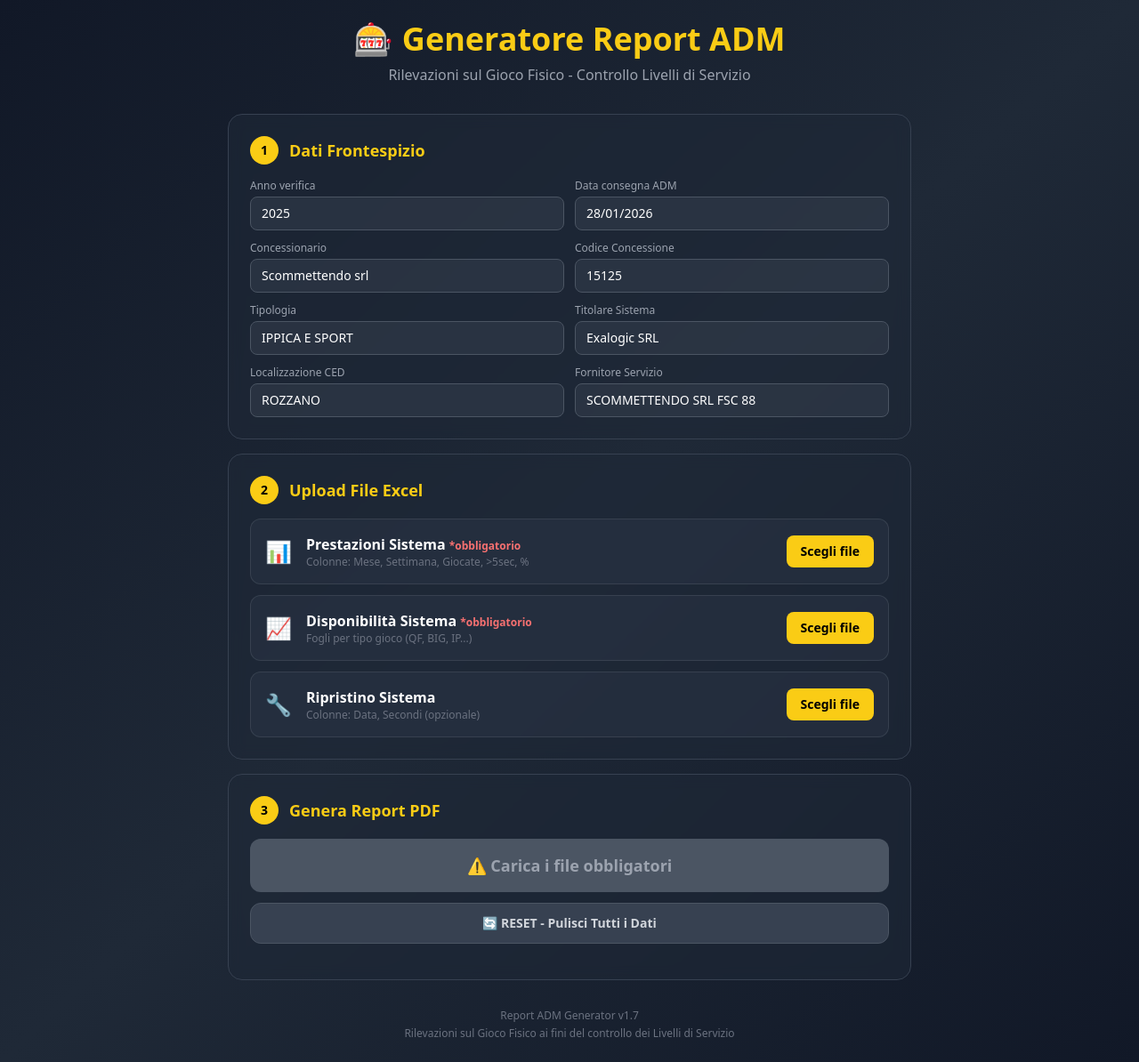
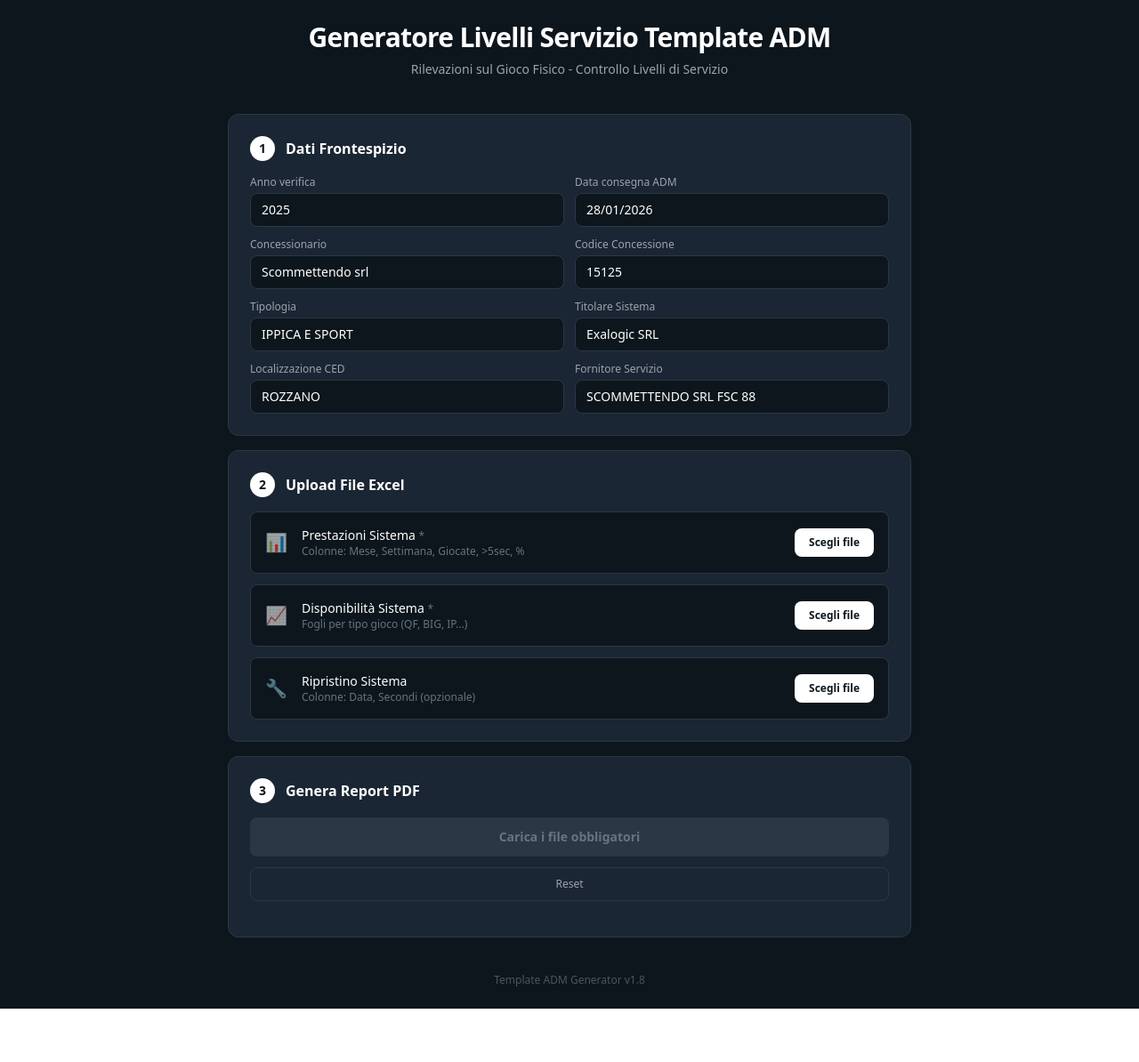
Before and after one commit to mfederico-web/adm-report-generator, a Next.js app: page / in a window 1280 px wide. Shown: the whole page at 89% size. After the commit the page ends 1134 px from the top, so only its background shows below. Built offline with nearby package versions, Linux system fonts and the light colour scheme.

Commit message:
Update page.js

```diff
--- a/src/app/page.js
+++ b/src/app/page.js
@@ -680,20 +680,20 @@
   }, []);
 
   return (
-    <div className="min-h-screen bg-gradient-to-br from-gray-900 via-gray-800 to-gray-900 text-white p-4 md:p-6">
+    <div className="min-h-screen bg-[#0c161c] text-white p-4 md:p-6">
       <div className="max-w-3xl mx-auto">
-        <div className="text-center mb-8">
-          <h1 className="text-3xl md:text-4xl font-bold text-yellow-400 mb-2">
-            🎰 Generatore Report ADM
+        <div className="text-center mb-10">
+          <h1 className="text-2xl md:text-3xl font-bold text-white mb-2 tracking-tight">
+            Generatore Livelli Servizio Template ADM
           </h1>
-          <p className="text-gray-400 text-sm md:text-base">
+          <p className="text-gray-400 text-sm">
             Rilevazioni sul Gioco Fisico - Controllo Livelli di Servizio
           </p>
         </div>
 
-        <div className="bg-gray-800/60 backdrop-blur rounded-2xl p-5 md:p-6 mb-4 border border-gray-700">
-          <h2 className="text-lg font-bold text-yellow-400 mb-4 flex items-center gap-3">
-            <span className="bg-yellow-400 text-black w-8 h-8 rounded-full flex items-center justify-center text-sm font-bold">1</span>
+        <div className="bg-[#1a2633] rounded-xl p-5 md:p-6 mb-4 border border-[#2a3744]">
+          <h2 className="text-base font-semibold text-white mb-4 flex items-center gap-3">
+            <span className="bg-white text-[#0c161c] w-7 h-7 rounded-full flex items-center justify-center text-sm font-bold">1</span>
             Dati Frontespizio
           </h2>
           <div className="grid grid-cols-1 md:grid-cols-2 gap-3">
@@ -712,16 +712,16 @@
                 <input
                   value={frontespizio[key]}
                   onChange={(e) => setFrontespizio(p => ({ ...p, [key]: e.target.value }))}
-                  className="w-full bg-gray-700/50 border border-gray-600 rounded-lg px-3 py-2 text-sm focus:border-yellow-400 focus:outline-none focus:ring-1 focus:ring-yellow-400/50 transition"
+                  className="w-full bg-[#0c161c] border border-[#2a3744] rounded-lg px-3 py-2 text-sm text-white focus:border-white focus:outline-none transition"
                 />
               </div>
             ))}
           </div>
         </div>
 
-        <div className="bg-gray-800/60 backdrop-blur rounded-2xl p-5 md:p-6 mb-4 border border-gray-700">
-          <h2 className="text-lg font-bold text-yellow-400 mb-4 flex items-center gap-3">
-            <span className="bg-yellow-400 text-black w-8 h-8 rounded-full flex items-center justify-center text-sm font-bold">2</span>
+        <div className="bg-[#1a2633] rounded-xl p-5 md:p-6 mb-4 border border-[#2a3744]">
+          <h2 className="text-base font-semibold text-white mb-4 flex items-center gap-3">
+            <span className="bg-white text-[#0c161c] w-7 h-7 rounded-full flex items-center justify-center text-sm font-bold">2</span>
             Upload File Excel
           </h2>
           <div className="space-y-3">
@@ -732,26 +732,26 @@
             ].map(({ type, icon, label, required, desc }) => (
               <div
                 key={type}
-                className={`flex items-center gap-4 p-4 rounded-xl border transition-all ${
+                className={`flex items-center gap-4 p-4 rounded-lg border transition-all ${
                   files[type]
-                    ? 'bg-green-900/20 border-green-600/50'
-                    : 'bg-gray-700/30 border-gray-600/50 hover:border-gray-500'
+                    ? 'bg-[#0c161c] border-white/30'
+                    : 'bg-[#0c161c] border-[#2a3744] hover:border-white/20'
                 }`}
               >
-                <div className="text-2xl">{icon}</div>
+                <div className="text-xl opacity-60">{icon}</div>
                 <div className="flex-1 min-w-0">
-                  <h3 className="font-semibold text-sm md:text-base">
-                    {label} {required && <span className="text-red-400 text-xs">*obbligatorio</span>}
+                  <h3 className="font-medium text-sm text-white">
+                    {label} {required && <span className="text-gray-500 text-xs font-normal">*</span>}
                   </h3>
                   <p className="text-xs text-gray-500 truncate">{desc}</p>
                   {files[type] && (
-                    <p className="text-xs text-green-400 mt-1">✓ {files[type].name}</p>
+                    <p className="text-xs text-white/70 mt-1">✓ {files[type].name}</p>
                   )}
                 </div>
-                <label className={`cursor-pointer px-4 py-2 rounded-lg text-sm font-semibold transition-all flex-shrink-0 ${
+                <label className={`cursor-pointer px-4 py-2 rounded-lg text-xs font-semibold transition-all flex-shrink-0 ${
                   files[type]
-                    ? 'bg-green-600 text-white hover:bg-green-500'
-                    : 'bg-yellow-400 text-black hover:bg-yellow-300 hover:scale-105'
+                    ? 'bg-white/10 text-white border border-white/20'
+                    : 'bg-white text-[#0c161c] hover:bg-gray-200'
                 }`}>
                   {files[type] ? '✓ Caricato' : 'Scegli file'}
                   <input
@@ -766,17 +766,17 @@
           </div>
         </div>
 
-        <div className="bg-gray-800/60 backdrop-blur rounded-2xl p-5 md:p-6 border border-gray-700">
-          <h2 className="text-lg font-bold text-yellow-400 mb-4 flex items-center gap-3">
-            <span className="bg-yellow-400 text-black w-8 h-8 rounded-full flex items-center justify-center text-sm font-bold">3</span>
+        <div className="bg-[#1a2633] rounded-xl p-5 md:p-6 border border-[#2a3744]">
+          <h2 className="text-base font-semibold text-white mb-4 flex items-center gap-3">
+            <span className="bg-white text-[#0c161c] w-7 h-7 rounded-full flex items-center justify-center text-sm font-bold">3</span>
             Genera Report PDF
           </h2>
 
           {status && (
-            <div className={`p-4 rounded-xl mb-4 text-sm ${
-              status.includes('✅') ? 'bg-green-900/30 text-green-300 border border-green-700' :
-              status.includes('❌') ? 'bg-red-900/30 text-red-300 border border-red-700' :
-              'bg-blue-900/30 text-blue-300 border border-blue-700'
+            <div className={`p-3 rounded-lg mb-4 text-sm ${
+              status.includes('✅') ? 'bg-white/10 text-white border border-white/20' :
+              status.includes('❌') ? 'bg-red-900/30 text-red-300 border border-red-800' :
+              'bg-white/5 text-gray-300 border border-white/10'
             }`}>
               {status}
             </div>
@@ -785,57 +785,56 @@
           <button
             onClick={generatePDF}
             disabled={generating || !canGenerate}
-            className={`w-full py-4 rounded-xl font-bold text-lg transition-all transform ${
+            className={`w-full py-3 rounded-lg font-semibold text-sm transition-all ${
               generating || !canGenerate
-                ? 'bg-gray-600 text-gray-400 cursor-not-allowed'
-                : 'bg-gradient-to-r from-yellow-400 to-yellow-500 text-black hover:from-yellow-300 hover:to-yellow-400 hover:scale-[1.02] active:scale-[0.98] shadow-lg shadow-yellow-400/20'
+                ? 'bg-[#2a3744] text-gray-500 cursor-not-allowed'
+                : 'bg-white text-[#0c161c] hover:bg-gray-200 active:scale-[0.99]'
             }`}
           >
             {generating ? (
               <span className="flex items-center justify-center gap-2">
-                <svg className="animate-spin h-5 w-5" viewBox="0 0 24 24">
+                <svg className="animate-spin h-4 w-4" viewBox="0 0 24 24">
                   <circle className="opacity-25" cx="12" cy="12" r="10" stroke="currentColor" strokeWidth="4" fill="none"/>
                   <path className="opacity-75" fill="currentColor" d="M4 12a8 8 0 018-8V0C5.373 0 0 5.373 0 12h4z"/>
                 </svg>
                 Generazione in corso...
               </span>
             ) : canGenerate ? (
-              '📄 GENERA PDF REPORT ADM'
+              'GENERA PDF'
             ) : (
-              '⚠️ Carica i file obbligatori'
+              'Carica i file obbligatori'
             )}
           </button>
 
           {/* Bottone Reset */}
           <button
             onClick={handleReset}
-            className="w-full mt-3 py-3 rounded-xl font-semibold text-sm transition-all transform bg-gray-700 text-gray-300 hover:bg-red-600 hover:text-white hover:scale-[1.01] active:scale-[0.99] border border-gray-600 hover:border-red-500"
+            className="w-full mt-3 py-2.5 rounded-lg font-medium text-xs transition-all bg-transparent text-gray-400 hover:text-white border border-[#2a3744] hover:border-white/30"
           >
-            🔄 RESET - Pulisci Tutti i Dati
+            Reset
           </button>
 
           <div className="mt-4 flex flex-wrap gap-2 justify-center">
             {files.prestazioni && (
-              <span className="inline-flex items-center gap-1 bg-gray-700 px-3 py-1 rounded-full text-xs">
+              <span className="inline-flex items-center gap-1 bg-white/10 border border-white/20 px-3 py-1 rounded text-xs text-white/80">
                 ✓ Prestazioni
               </span>
             )}
             {files.disponibilita && (
-              <span className="inline-flex items-center gap-1 bg-gray-700 px-3 py-1 rounded-full text-xs">
+              <span className="inline-flex items-center gap-1 bg-white/10 border border-white/20 px-3 py-1 rounded text-xs text-white/80">
                 ✓ Disponibilità
               </span>
             )}
             {files.ripristino && (
-              <span className="inline-flex items-center gap-1 bg-gray-700 px-3 py-1 rounded-full text-xs">
+              <span className="inline-flex items-center gap-1 bg-white/10 border border-white/20 px-3 py-1 rounded text-xs text-white/80">
                 ✓ Ripristino
               </span>
             )}
           </div>
         </div>
 
-        <div className="mt-8 text-center text-gray-500 text-xs">
-          <p>Report ADM Generator v1.7</p>
-          <p className="mt-1">Rilevazioni sul Gioco Fisico ai fini del controllo dei Livelli di Servizio</p>
+        <div className="mt-10 text-center text-gray-600 text-xs">
+          <p>Template ADM Generator v1.8</p>
         </div>
       </div>
     </div>
```
